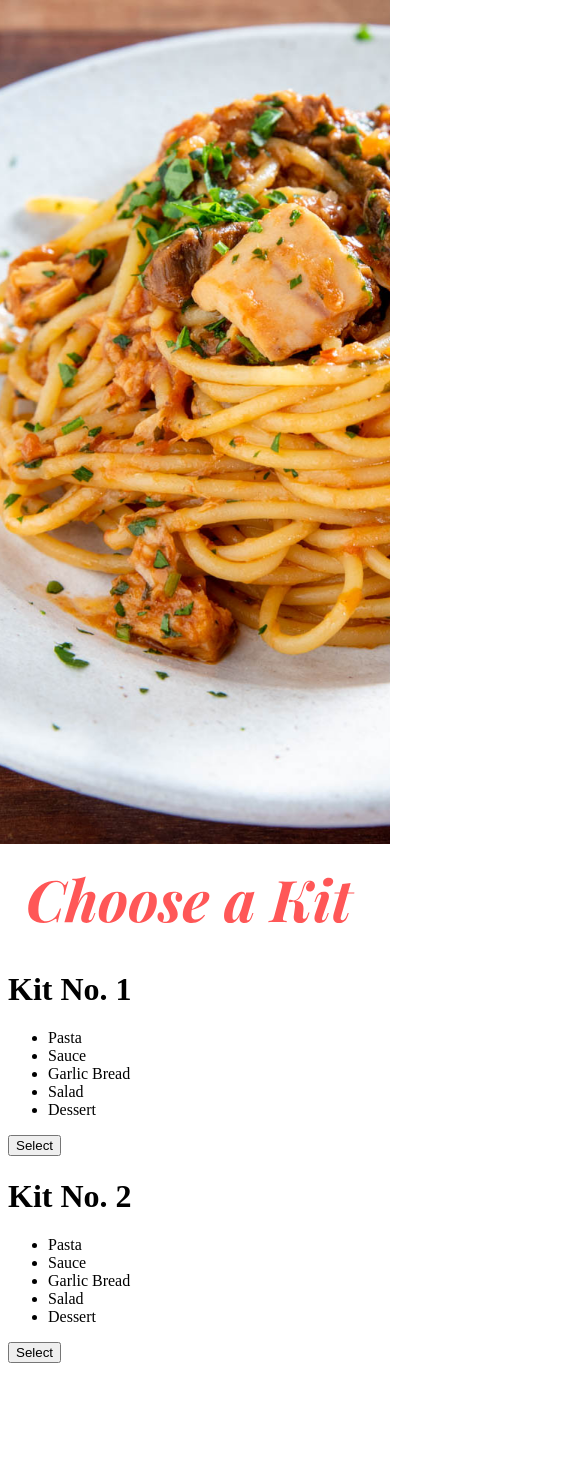
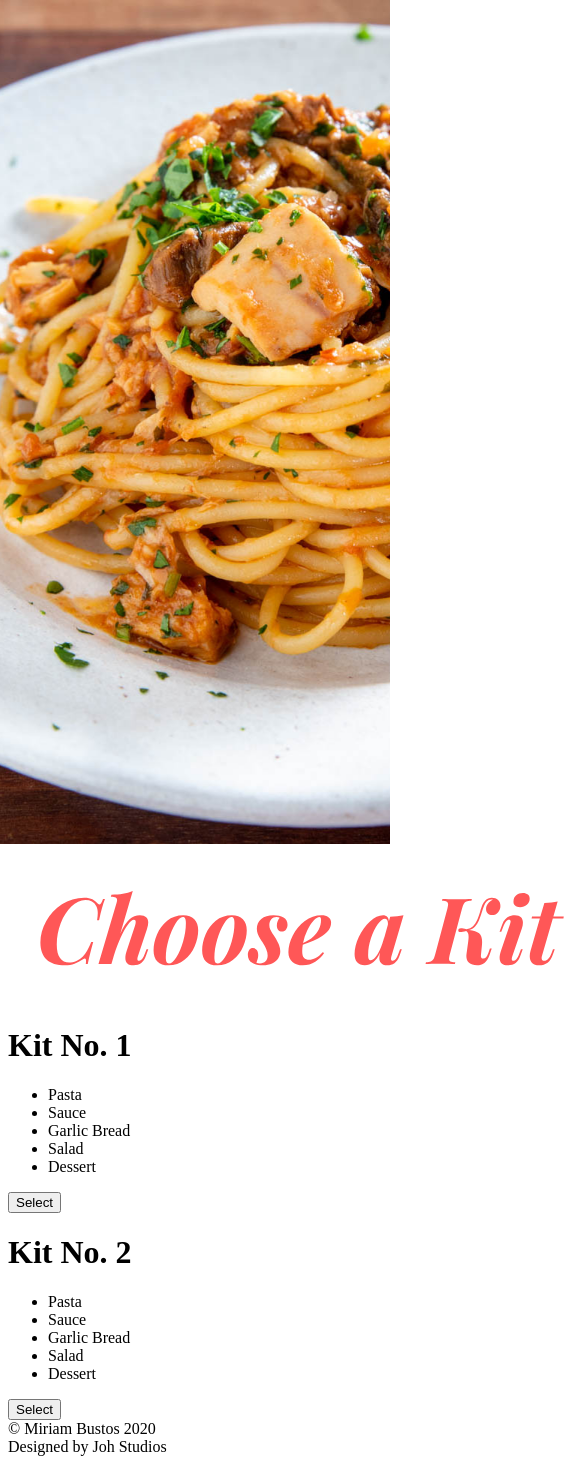
Before and after one commit to basculante/date-night-eats, a Next.js app: page / in a window 390 px wide. Shown: the top 1464 px of the page, 585 px wide, since content can reach past the window. Before the commit the page ends 1371 px from the top, so only its background shows below. Built offline with nearby package versions, Linux system fonts and the light colour scheme.

Commit message:
Use img tag for svg's/Add footer with copyright

```diff
--- a/pages/index.tsx
+++ b/pages/index.tsx
@@ -34,7 +34,6 @@ const Home = () => {
             width={500}
             height={500}
           />
-          {/* <Image src="/assets/logo.svg" width={500} height={500} /> */}
           <div
             className="mt-20 animate-bounce cursor-pointer"
             onClick={() => scrollToSection(0, "start")}
@@ -48,7 +47,13 @@ const Home = () => {
           ref={(el) => (sectionRefs.current[0] = el)}
         >
           <div className="mt-16 mb-12">
-            <Image src="/assets/choose-title.svg" width={600} height={150} />
+            <img
+              src="/assets/choose-title.svg"
+              alt="choose-title"
+              width={600}
+              height={150}
+              className="m-auto"
+            />
           </div>
           <div className="grid grid-cols-1 lg:grid-cols-2 gap-20 lg:gap-8 justify-items-center">
             <div className="col-1 w-full xl:max-w-3xl">
@@ -89,7 +94,13 @@ const Home = () => {
               </span>
             </div>
             <div className="mt-16 mb-28 text-center">
-              <Image src="/assets/fill-form.svg" width={600} height={150} />
+              <img
+                src="/assets/fill-form.svg"
+                alt="fill-form-title"
+                width={600}
+                height={150}
+                className="m-auto"
+              />
             </div>
             <Form
               selectedKit={selectedKit}
@@ -103,10 +114,16 @@ const Home = () => {
             />
             {formCompleted && (
               <div
-                className="text-center"
+                className="text-center py-32"
                 ref={(el) => (sectionRefs.current[2] = el)}
               >
-                <Image src="/assets/thank-you.svg" width={500} height={500} />
+                <img
+                  src="/assets/thank-you.svg"
+                  alt="thank-you-logo"
+                  width={500}
+                  height={500}
+                  className="m-auto"
+                />
                 <div className="text-lg sm:text-xl">
                   Thanks for your order! I'll confirm your order within 24
                   hours. Please check your email/phone for updates.
@@ -115,6 +132,10 @@ const Home = () => {
             )}
           </div>
         )}
+        <footer className="text-center py-4 text-lg md:text-2xl">
+          <div>&copy; Miriam Bustos 2020</div>
+          <div className="py-2 text-sm md:text-lg">Designed by Joh Studios</div>
+        </footer>
       </div>
     </div>
   );
```
